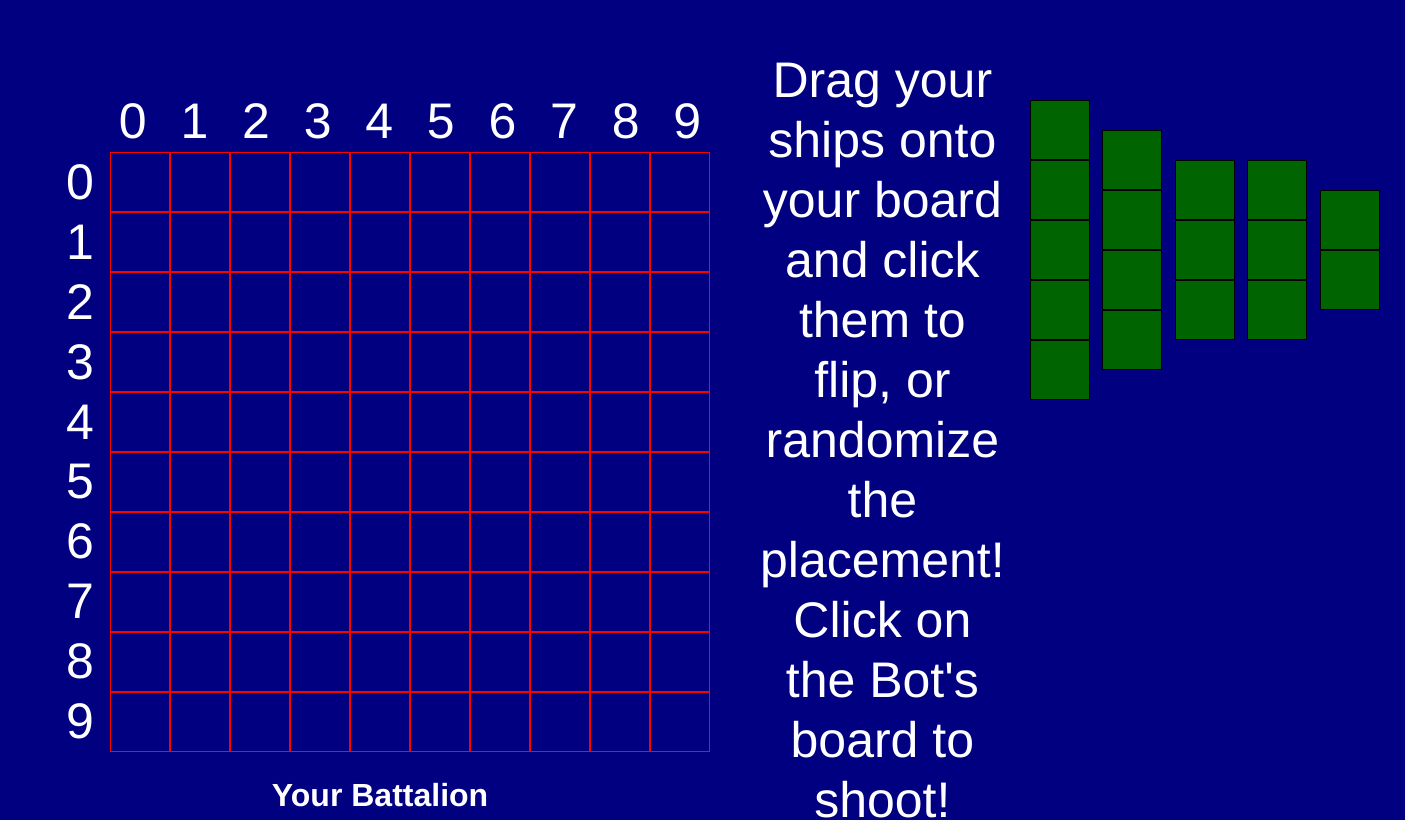
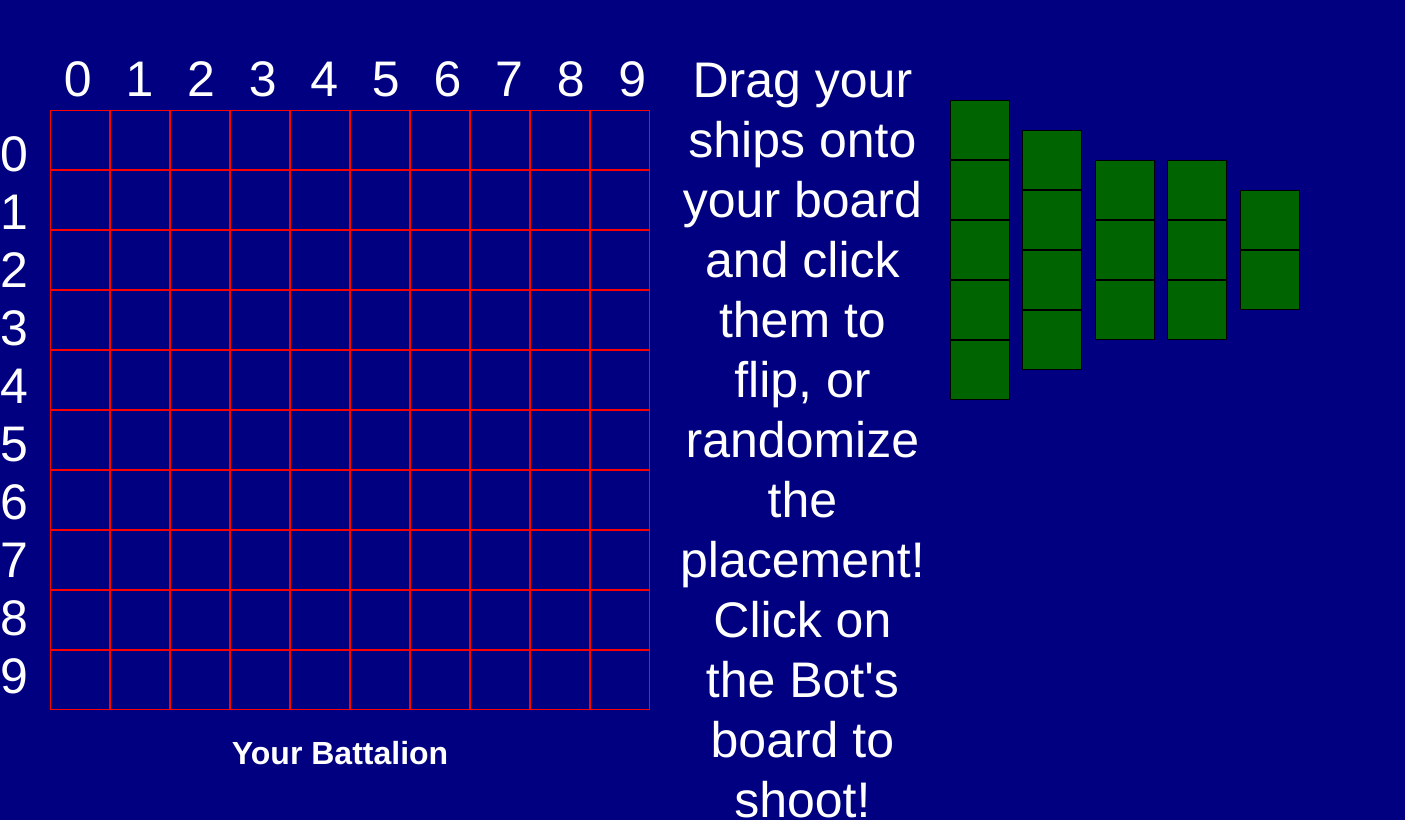
Before and after one commit to MMathew93/Battle-Ship, a Vue app in the folder battle-ship/: page / in a window 1280 px wide. Shown: the part 380-1200 px from the top of the page, 1405 px wide, since content can reach past the window. Built offline with nearby package versions, Linux system fonts and the light colour scheme.

Commit message:
Finished, minor bugs still but let's ship it

```diff
--- a/battle-ship/src/components/GameBoard.vue
+++ b/battle-ship/src/components/GameBoard.vue
@@ -2,20 +2,41 @@
   <div class="main">
     <div class="title"> {{ title }} </div>
     <div class="playarea">
-      <div class="display">
+      <div>
         <div class="ycoord">
           <div v-for="(col, colindex) in humanBoard" :key="colindex"> {{ colindex }} </div>
         </div>
-        <div class="gameboard">
-          <div class="xcoord">
-            <div v-for="(row, rowindex) in humanBoard" :key="rowindex"> {{ rowindex }} </div>
-          </div>
+
+
+        <div class="gameboardHolder">
+
+          <div>
+            <div class="gameboard clone" v-if="!hide">
               <div v-for="(row, rowindex) in humanBoard" :key="rowindex">
                 <div class="box human" v-for="(col, colindex) in humanBoard" :key="rowindex-colindex"
                   :data-coords="[colindex, rowindex]" @dragover.prevent @drop="drop">
                 </div>
               </div>
             </div>
+
+            <div class="xcoord">
+              <div v-for="(row, rowindex) in humanBoard" :key="rowindex"> {{ rowindex }} </div>
+            </div>
+
+
+            <div class="gameboard">
+
+              <div v-for="(row, rowindex) in humanBoard" :key="rowindex">
+                <div class="box human" v-for="(col, colindex) in humanBoard" :key="rowindex-colindex"
+                  :data-coords="[colindex, rowindex]" @dragover.prevent @drop="drop">
+                </div>
+              </div>
+            </div>
+          </div>
+        </div>
+
+
+
         <div class="boardDetails">
           <h1> Your Battalion </h1>
         </div>
@@ -69,8 +90,8 @@
         <div class="ycoord">
           <div v-for="(col, colindex) in botBoard" :key="colindex"> {{ colindex }} </div>
         </div>
-        <div class="gameboard">
-          <div class="xcoord">
+        <div class="botBoard">
+          <div class="botXcoord">
             <div v-for="(row, rowindex) in botBoard" :key="rowindex"> {{ rowindex }} </div>
           </div>
           <div v-for="(row, rowindex) in botBoard" :key="rowindex">
@@ -79,7 +100,7 @@
             </div>
           </div>
         </div>
-        <div class="boardDetails">
+        <div class="botDetails">
           <h1> Computer Battalion </h1>
         </div>
       </div>
@@ -181,13 +202,14 @@
         this.human.placeShipRandomly(3)
         this.human.placeShipRandomly(3)
         this.human.placeShipRandomly(2)
-        let ships= this.human.getShips()
-        for(let i = 0; i < ships.length; i++) {
-          const spot = document.querySelector(`.human[data-coords="${ships[i].coordinates[0][0]},${ships[i].coordinates[0][1]}"]`);
-          if(ships[i].coordinates[0][0] === ships[i].coordinates[1][0]) {
+        let ships = this.human.getShips()
+        for (let i = 0; i < ships.length; i++) {
+          const spot = document.querySelector(
+            `.human[data-coords="${ships[i].coordinates[0][0]},${ships[i].coordinates[0][1]}"]`);
+          if (ships[i].coordinates[0][0] === ships[i].coordinates[1][0]) {
             document.getElementsByClassName(`${i}`)[0].style['grid-auto-flow'] = 'column'
             spot.append(document.getElementsByClassName(`${i}`)[0])
-          }else {
+          } else {
             document.getElementsByClassName(`${i}`)[0].style['grid-auto-flow'] = 'row'
             spot.append(document.getElementsByClassName(`${i}`)[0])
           }
@@ -207,7 +229,17 @@
         this.hide = false
         this.status = ''
         this.disabled = false
-        document.getElementsByClassName('boatPiece').forEach(x=> x.setAttribute('draggable',false));
+        /** Need to append data coords to all cells of the boat once placed on the board, then we can append to the boat and not board
+         * const boats = document.querySelectorAll('.boatPiece')
+        Array.from(boats).forEach((boat) => {
+          boat.removeAttribute('draggable')
+          const isVertical = boat.dataset.position === 'x'
+          boat.querySelectorAll('.cell').forEach((cell, i) => {
+          const currentCoord = isVertical ? [colindex, rowindex + i] : [colindex + i, rowindex]
+          cell.dataset.coords = currentCoord
+        })
+         */
+
       },
 
       eraseBoard() {
@@ -246,7 +278,7 @@
         let data = JSON.parse(e.dataTransfer.getData('text/plain'))
         const draggableElement = document.getElementById(data.id)
         const coordData = (e.target.dataset.coords).split(',').map(x => Number(x))
-        if(data.id !== '') {
+        if (data.id !== '') {
           if (data.position === 'x' && coordData[1] + data.length > this.humanBoard.length) {
             throw new Error('This is outside the gameboard')
           } else if (data.position === 'y' && coordData[0] + data.length > this.humanBoard.length) {
@@ -296,7 +328,7 @@
         let isEmpty = document.querySelector('.shipBox').innerHTML === ''
         if (isEmpty && this.human.getShips().length === 5) {
           this.isDisabled = false
-        }else {
+        } else {
           this.isDisabled = true
         }
       },
@@ -317,7 +349,7 @@
         const position = e.target.dataset.position
         const length = +e.target.dataset.length
         const id = e.target.id
-        if(e.target.id !== null) {
+        if (e.target.id !== null) {
           e.dataTransfer.setData('text/plain', JSON.stringify({
             id,
             position,
@@ -385,14 +417,38 @@
     flex-direction: column;
     justify-content: center;
     align-items: center;
+
+  }
+
+  .gameboardHolder {
+    position: relative;
   }
 
   .gameboard {
     display: flex;
     margin: 0 50px;
+    position: absolute;
+    top: 0;
+    left: 0;
+  }
+
+  .botBoard {
+    display: flex;
+    margin: 0 50px;
+  }
+
+  .clone {
+    z-index: 99;
   }
 
   .boardDetails {
+    display: flex;
+    flex-direction: column;
+    align-items: center;
+    margin-top: 600px;
+  }
+
+  .botDetails{
     display: flex;
     flex-direction: column;
     align-items: center;
@@ -434,9 +490,19 @@
     display: flex;
     flex-direction: column;
     justify-content: space-evenly;
-    width: 60px;
     color: white;
     font-size: 50px;
+    position: absolute;
+    margin-top: 15px;
+  }
+
+  .botXcoord {
+    display: flex;
+    flex-direction: column;
+    justify-content: space-evenly;
+    color: white;
+    font-size: 50px;
+    margin-right: 15px;
   }
 
   .ycoord {
@@ -446,7 +512,7 @@
     color: white;
     font-size: 50px;
     width: 650px;
-    margin-left: 60px;
+    margin-left: 30px;
   }
 
   .gameButtons {
```
Lines whose indentation alone changed are shown as unchanged.
